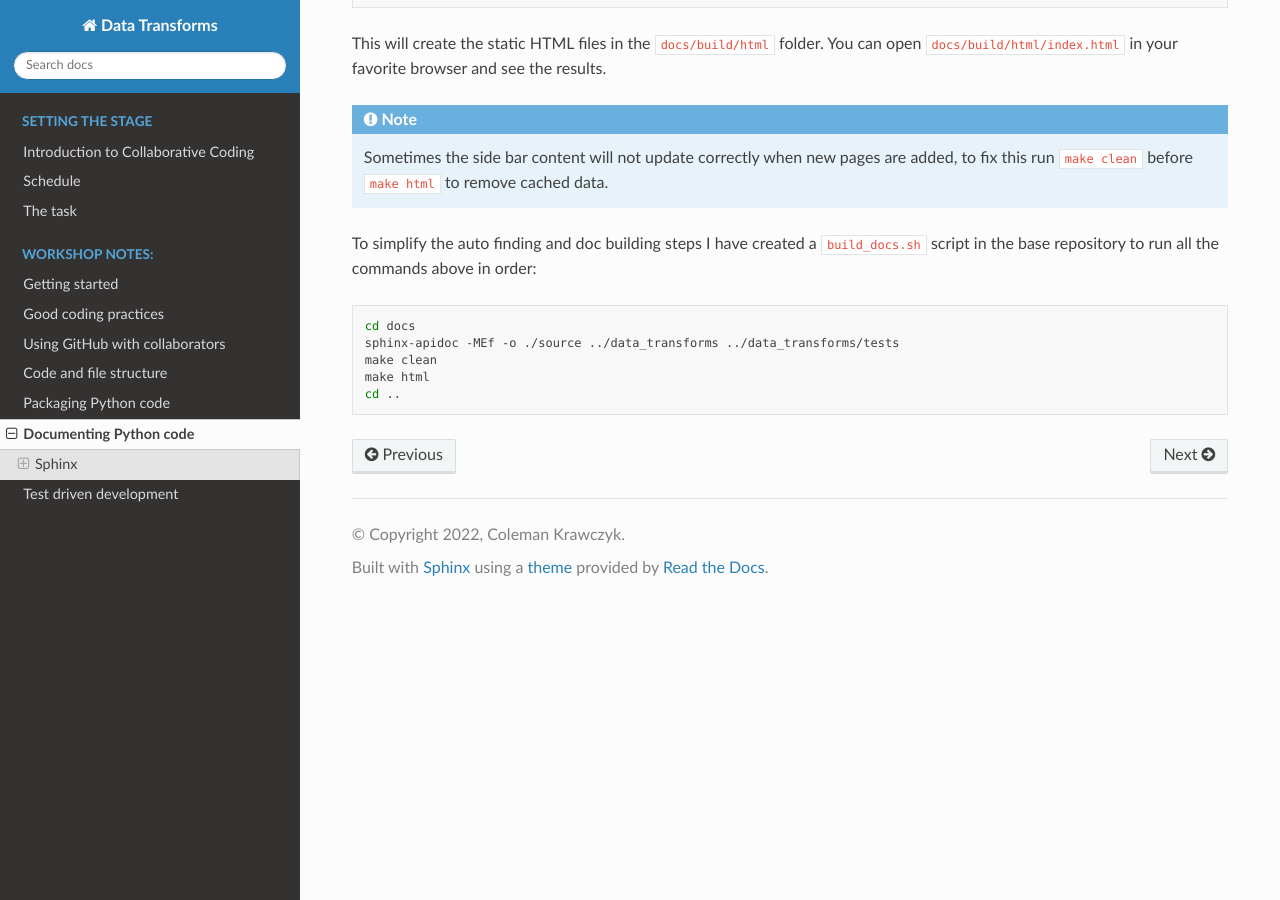
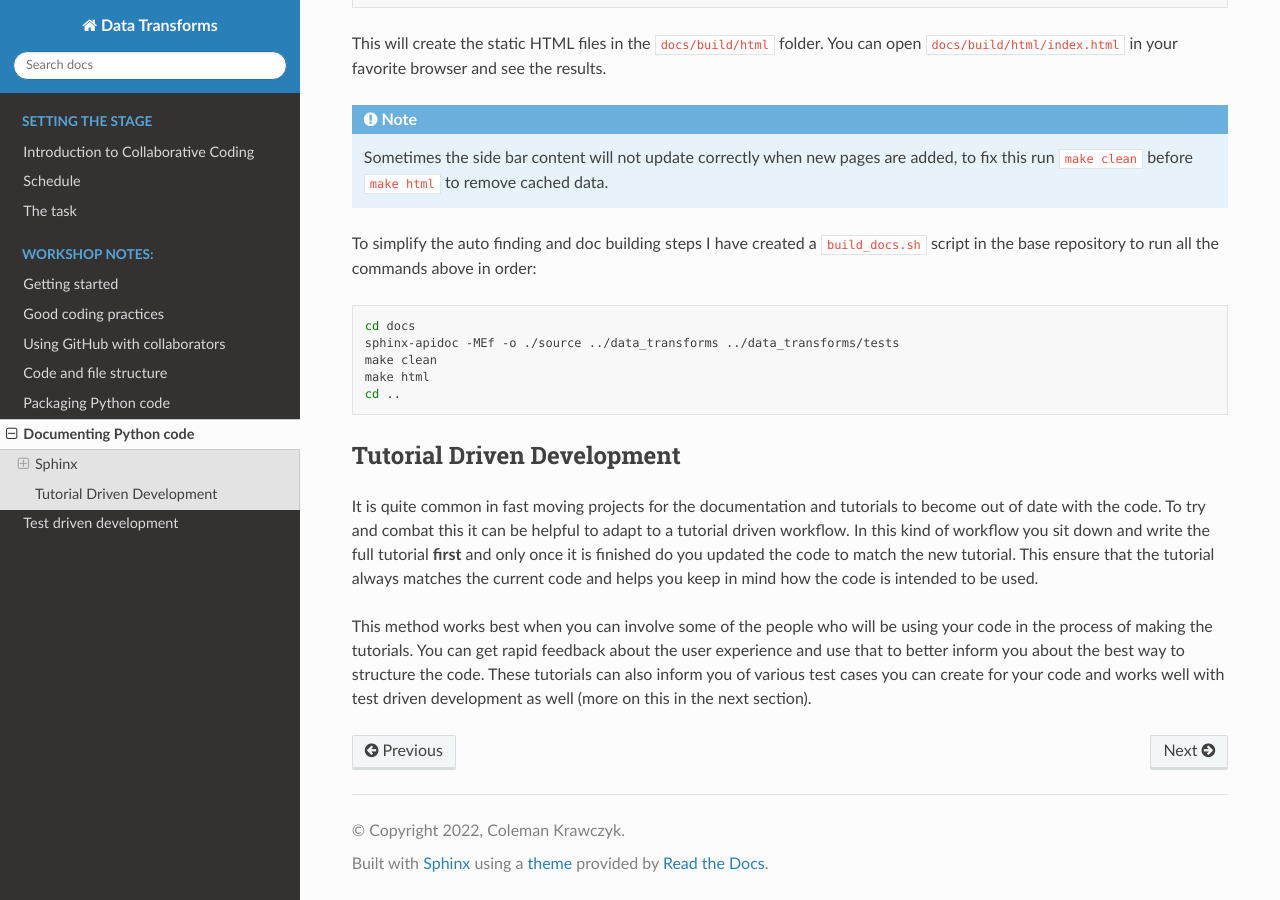
Before and after one commit to CKrawczyk/DISCnet_workshop, a Sphinx documentation site: the page built from docs/source/writing_documentation.md, in a window 1280 px wide and 900 px high, scrolled down 3867 px. Built offline with Sphinx 7.4.7 and the Read the Docs theme 2.0.0, drawn with Linux system fonts in a browser that asks for light colours; pages that are not in the unit, such as notebooks, are missing from menus.

Commit message:
Add notes about tutorial driven development
Always think about how you code will be **used**, tutorials first, code second.

````diff
--- a/docs/source/writing_documentation.md
+++ b/docs/source/writing_documentation.md
@@ -181,3 +181,8 @@ make clean
 make html
 cd ..
 ```
+
+## Tutorial Driven Development
+It is quite common in fast moving projects for the documentation and tutorials to become out of date with the code.  To try and combat this it can be helpful to adapt to a tutorial driven workflow.  In this kind of workflow you sit down and write the full tutorial **first** and only once it is finished do you updated the code to match the new tutorial.  This ensure that the tutorial always matches the current code and helps you keep in mind how the code is intended to be used.
+
+This method works best when you can involve some of the people who will be using your code in the process of making the tutorials.  You can get rapid feedback about the user experience and use that to better inform you about the best way to structure the code.  These tutorials can also inform you of various test cases you can create for your code and works well with test driven development as well (more on this in the next section).
````
